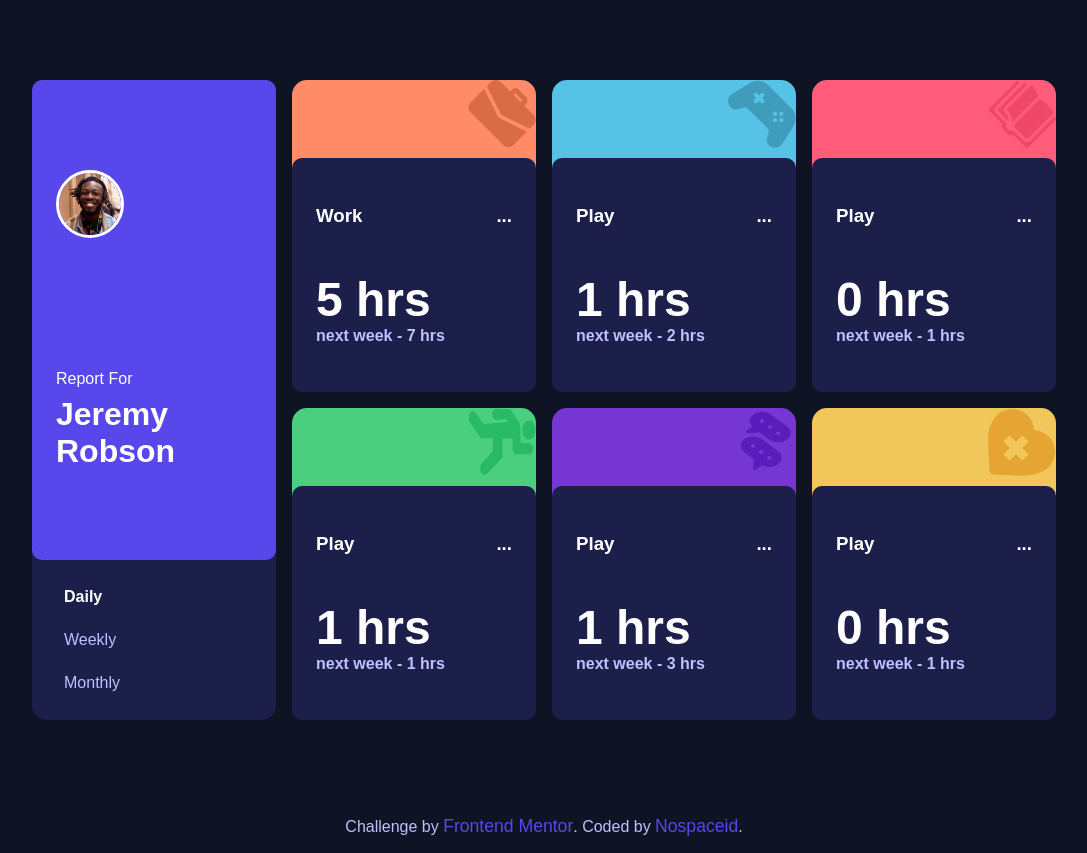
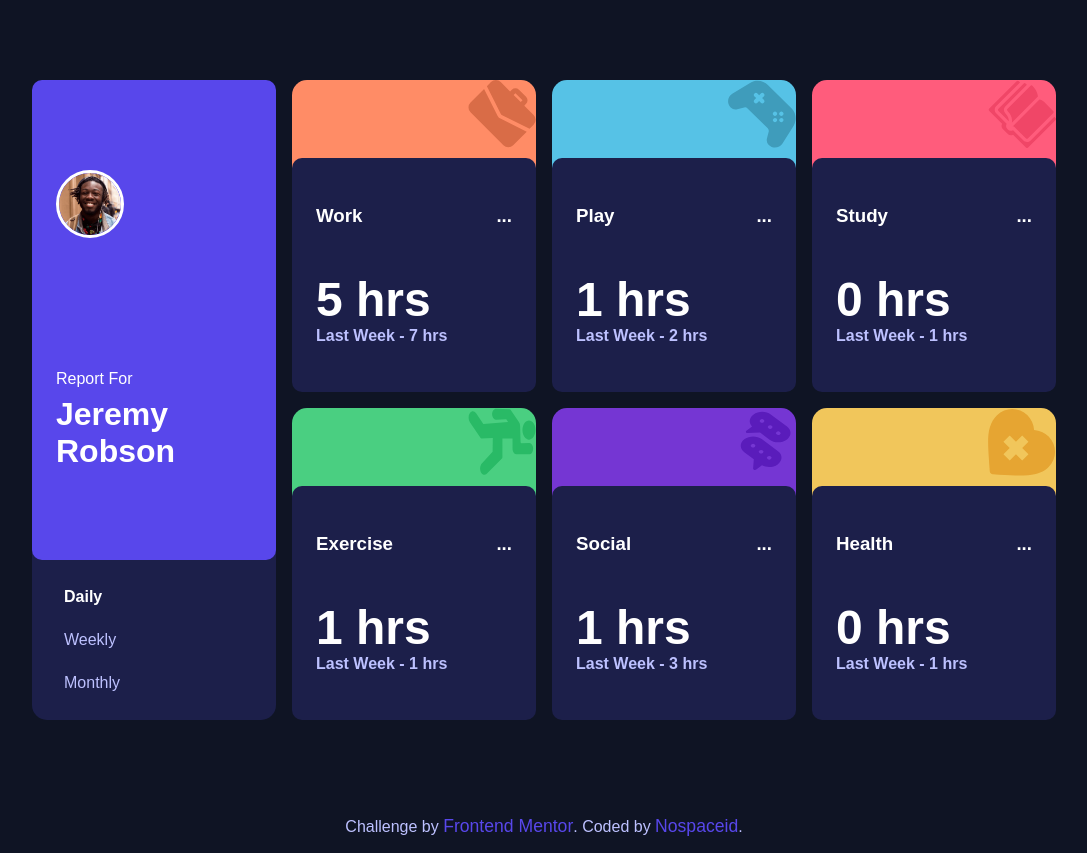
Before and after one commit to aliyuarba/Time-Tracking-Challenges, a plain HTML site: page index.html in a window 1280 px wide. Shown: the whole page, without its empty margins (96-1183 px from the left). Drawn offline with nearby package versions, Linux system fonts and the light colour scheme.

Commit message:
edit typo

```diff
--- a/index.html
+++ b/index.html
@@ -34,7 +34,7 @@
           </div>
           <div class="timeline">
             <h1><span class="current">36</span>hrs</h1>
-            <h4>next week - <span class="last">24</span>hrs</h4>
+            <h4>Last Week - <span class="last">24</span>hrs</h4>
           </div>
         </div>
       </div>
@@ -47,7 +47,7 @@
           </div>
           <div class="timeline">
             <h1><span class="current">36</span>hrs</h1>
-            <h4>next week - <span class="last">24</span>hrs</h4>
+            <h4>Last Week - <span class="last">24</span>hrs</h4>
           </div>
         </div>
       </div>
@@ -55,12 +55,12 @@
         <img src="/images/icon-study.svg" alt="" srcset="">
         <div class="inner">
           <div class="desc">
-            <h3>Play</h3>
+            <h3>Study</h3>
             <h3>...</h3>
           </div>
           <div class="timeline">
             <h1><span class="current">36</span>hrs</h1>
-            <h4>next week - <span class="last">24</span>hrs</h4>
+            <h4>Last Week - <span class="last">24</span>hrs</h4>
           </div>
         </div>
       </div>
@@ -68,12 +68,12 @@
         <img src="/images/icon-exercise.svg" alt="" srcset="">
         <div class="inner">
           <div class="desc">
-            <h3>Play</h3>
+            <h3>Exercise</h3>
             <h3>...</h3>
           </div>
           <div class="timeline">
             <h1><span class="current">36</span>hrs</h1>
-            <h4>next week - <span class="last">24</span>hrs</h4>
+            <h4>Last Week - <span class="last">24</span>hrs</h4>
           </div>
         </div>
       </div>
@@ -81,12 +81,12 @@
         <img src="/images/icon-social.svg" alt="" srcset="">
         <div class="inner">
           <div class="desc">
-            <h3>Play</h3>
+            <h3>Social</h3>
             <h3>...</h3>
           </div>
           <div class="timeline">
             <h1><span class="current">36</span>hrs</h1>
-            <h4>next week - <span class="last">24</span>hrs</h4>
+            <h4>Last Week - <span class="last">24</span>hrs</h4>
           </div>
         </div>
       </div>
@@ -94,12 +94,12 @@
         <img src="/images/icon-self-care.svg" alt="" srcset="">
         <div class="inner">
           <div class="desc">
-            <h3>Play</h3>
+            <h3>Health</h3>
             <h3>...</h3>
           </div>
           <div class="timeline">
             <h1><span class="current">36</span>hrs</h1>
-            <h4>next week - <span class="last">24</span>hrs</h4>
+            <h4>Last Week - <span class="last">24</span>hrs</h4>
           </div>
         </div>
       </div>
```
